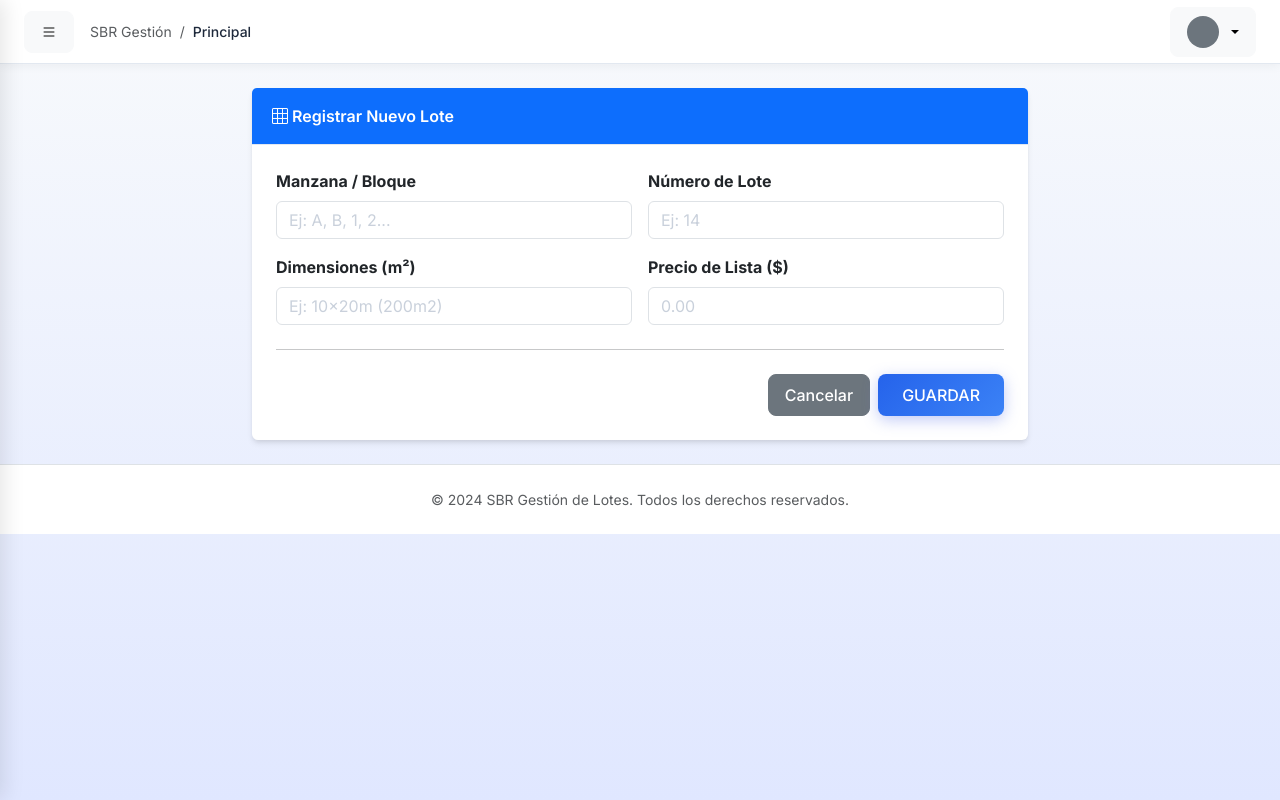
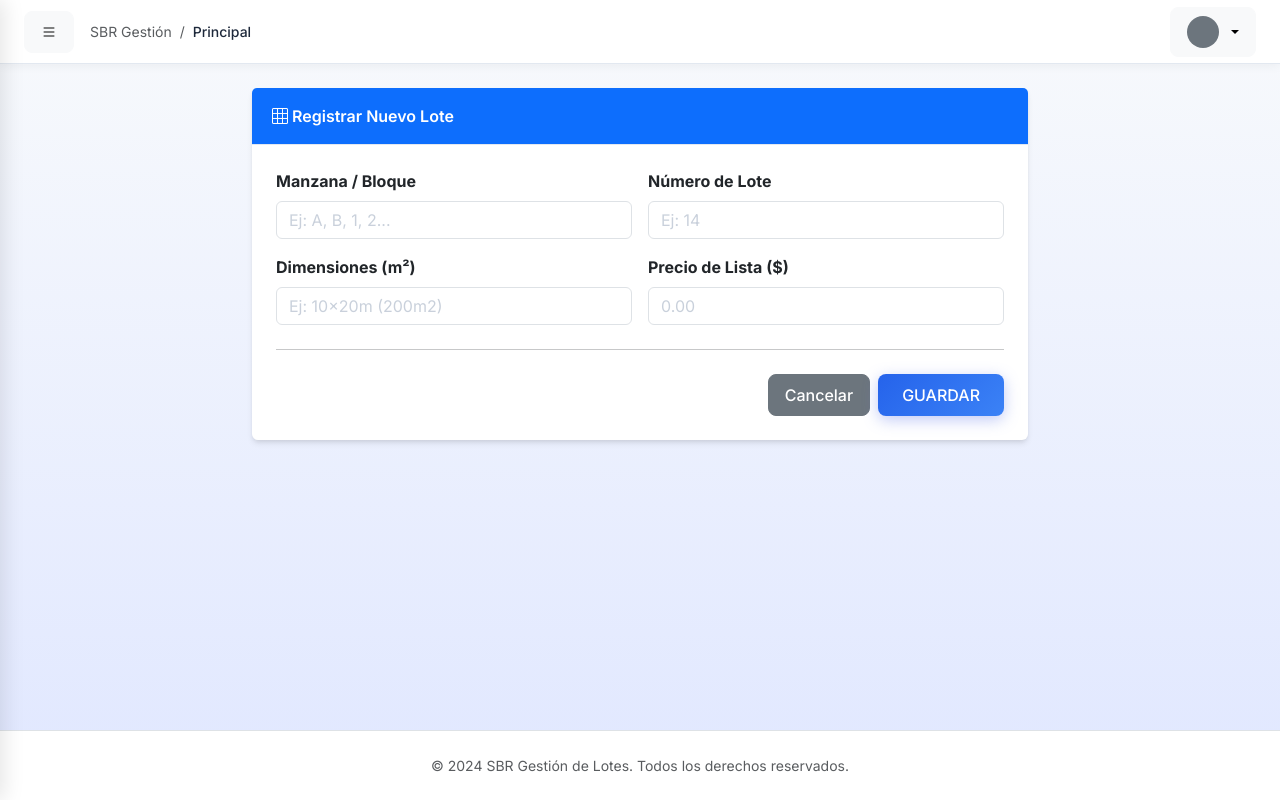
Before and after one commit to josuefreire2002/sbr, a Django app: page /lotes/crear/ in a window 1280 px wide. Run offline with Django 5.2, Linux system fonts and the light colour scheme; some libraries are stand-ins or nearby versions.

Commit message:
Footer al final y botod para regresar desde el admin al menu principal

```diff
--- a/Aplicaciones/sbr_app/templates/base.html
+++ b/Aplicaciones/sbr_app/templates/base.html
@@ -149,10 +149,20 @@
             margin-left: 0;
             min-height: 100vh;
             transition: margin-left 0.4s cubic-bezier(0.25, 1, 0.5, 1);
+            display: flex;
+            flex-direction: column;
         }
 
         #main-content.pushed {
             margin-left: var(--sidebar-width);
+        }
+
+        #main-content>main {
+            flex: 1 0 auto;
+        }
+
+        #main-content>footer {
+            flex-shrink: 0;
         }
 
         #top-navbar {
--- a/requirements.txt
+++ b/requirements.txt
@@ -43,3 +43,4 @@ weasyprint==67.0
 webencodings==0.5.1
 xhtml2pdf==0.2.17
 zopfli==0.4.0
+python-dotenv==1.0.1
```
Also changed, not shown: sbr/settings.py (+24 -0 lines), sbr_db.sqlite3 (added).
